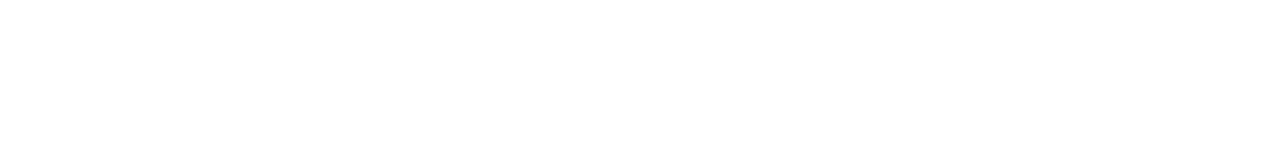
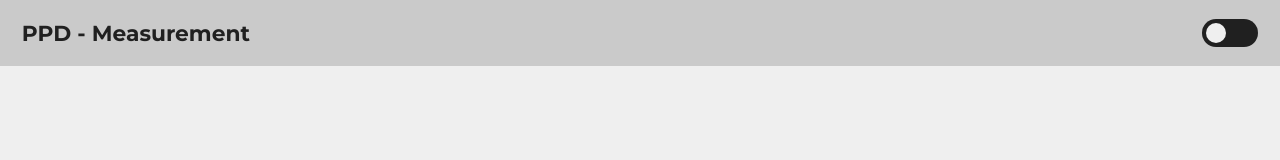
Before and after one commit to shawonDev10/PPD-Measurement, a plain HTML site: page index.html in a window 1280 px wide. Drawn offline with Linux system fonts and the light colour scheme.

Commit message:
building header section and theme added

```diff
--- a/css/main.css
+++ b/css/main.css
@@ -1,4 +1,4 @@
-/* @import url('https://fonts.googleapis.com/css2?family=Montserrat:ital,wght@0,100..900;1,100..900&display=swap');
+@import url('https://fonts.googleapis.com/css2?family=Montserrat:ital,wght@0,100..900;1,100..900&display=swap');
 
 * {
     margin: 0;
@@ -6,6 +6,50 @@
     box-sizing: border-box;
 }
 
+:root {
+    --commonLargeSize: 62.5rem;
+    --bgLightTheme: #efefef;
+    --textLightTheme: #202020;
+    --bgDarkTheme: #202020;
+    --textDarkTheme: #efefef;
+    --bgDarkThemeHeader: #3e3e3e;
+}
+
 body {
     font-family: "Montserrat", serif;
-} */
+    background-color: var(--bgLightTheme);
+    color: var(--textLightTheme);
+    transition: .3s ease-out;
+}
+
+.body-dark {
+    background-color: var(--bgDarkTheme);
+    color: var(--textDarkTheme);
+}
+
+/* ------------------------------------------------------------ Start Header Section */
+header {
+    background-color: #cacaca;
+    padding: clamp(10px, .7vw, var(--commonLargeSize)) 0;
+    transition: .3s ease-out;
+}
+
+.header-dark {
+    background-color: var(--bgDarkThemeHeader);
+}
+
+nav {
+    padding: clamp(5px, 0.7vw, var(--commonLargeSize)) clamp(12px, 1.7vw, var(--commonLargeSize));
+}
+
+nav .web-nav-bar {
+    display: flex;
+    justify-content: space-between;
+    align-items: center;
+}
+
+.web-nav-bar-left .web-text-logo h3 {
+    font-size: clamp(18px, 1.7vw, var(--commonLargeSize));
+}
+
+/* ------------------------------------------------------------ End Header Section */
--- /dev/null
+++ b/css/toggleBtn.css
@@ -0,0 +1,51 @@
+.toggle {
+    display: flex;
+}
+
+.toggle-btn {
+    --toggle-size: clamp(6px, .7vw, 12.5rem);
+    -webkit-appearance: none;
+    -moz-appearance: none;
+    appearance: none;
+    width: 6.25em;
+    height: 3.125em;
+    background: -webkit-gradient(linear, left top, right top, color-stop(50%, #202020), color-stop(50%, #efefef)) no-repeat;
+    background: -o-linear-gradient(left, #202020 50%, #efefef 50%) no-repeat;
+    background: linear-gradient(to right, #202020 50%, #efefef 50%) no-repeat;
+    background-size: 205%;
+    background-position: 0;
+    -webkit-transition: 0.4s;
+    -o-transition: 0.4s;
+    transition: 0.4s;
+    border-radius: 99em;
+    position: relative;
+    cursor: pointer;
+    font-size: var(--toggle-size);
+}
+
+.toggle-btn::before {
+    content: "";
+    width: 2.25em;
+    height: 2.25em;
+    position: absolute;
+    top: 0.438em;
+    left: 0.438em;
+    background: -webkit-gradient(linear, left top, right top, color-stop(50%, #202020), color-stop(50%, #efefef)) no-repeat;
+    background: -o-linear-gradient(left, #202020 50%, #efefef 50%) no-repeat;
+    background: linear-gradient(to right, #202020 50%, #efefef 50%) no-repeat;
+    background-size: 205%;
+    background-position: 100%;
+    border-radius: 50%;
+    -webkit-transition: 0.4s;
+    -o-transition: 0.4s;
+    transition: 0.4s;
+}
+
+.toggle-btn:checked::before {
+    left: calc(100% - 2.25em - 0.438em);
+    background-position: 0;
+}
+
+.toggle-btn:checked {
+    background-position: 100%;
+}
--- a/index.html
+++ b/index.html
@@ -11,19 +11,30 @@
 
   <!-- Linkup css file -->
   <link rel="stylesheet" href="./css/main.css" />
+  <link rel="stylesheet" href="./css/toggleBtn.css" />
 </head>
 
 <body>
-  <!-- <header>
+  <header id="header">
     <nav>
-      <div class="web-text-logo">
-        <h3>PPD - Measurement</h3>
+      <div class="web-nav-bar">
+        <div class="web-nav-bar-left">
+          <div class="web-text-logo">
+            <h3>PPD - Measurement</h3>
+          </div>
+        </div>
+        <div class="web-nav-bar-right">
+          <div class="toggle">
+            <input type="checkbox" id="toggle-theme" class="toggle-btn">
+          </div>
+        </div>
       </div>
     </nav>
-  </header> -->
+  </header>
 
   <!-- Linkup js file -->
   <script src="./js/main.js"></script>
+  <script src="./js/theme.js"></script>
 </body>
 
 </html>
--- /dev/null
+++ b/js/theme.js
@@ -0,0 +1,23 @@
+const toggleBtn = document.getElementById("toggle-theme");
+const html = document.documentElement;
+const body = document.body;
+const header = document.getElementById("header");
+
+const savedTheme = localStorage.getItem("theme");
+
+if (savedTheme === "dark") {
+  body.classList.add("body-dark");
+  header.classList.add("header-dark");
+  toggleBtn.checked = true;
+} else {
+  toggleBtn.checked = false;
+}
+
+toggleBtn.addEventListener("click", () => {
+  body.classList.toggle("body-dark");
+  header.classList.toggle("header-dark");
+
+  const isDark = header.classList.contains("header-dark");
+
+  localStorage.setItem("theme", isDark ? "dark" : "light");
+});
```
